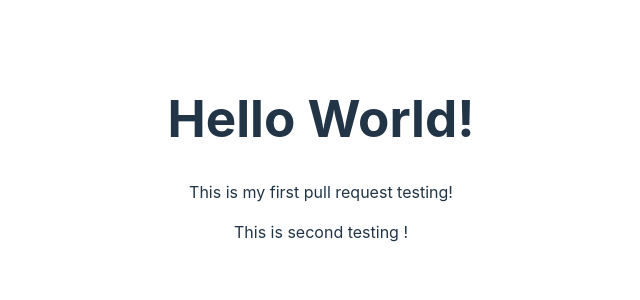
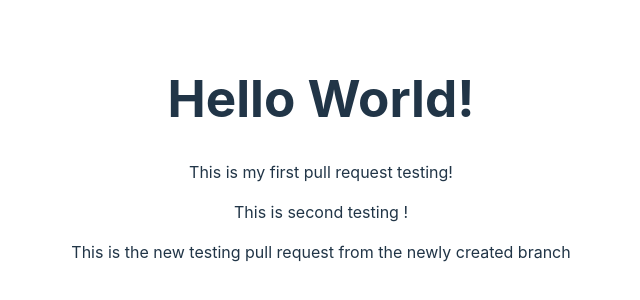
Before and after one commit to Akmal1796/TestProject, a React (Vite) app: page / in a window 1280 px wide. Shown: the part 242-542 px from the top of the page, without its empty margins (319-959 px from the left). Built offline with nearby package versions, Linux system fonts and the light colour scheme.

Commit message:
New Pull request

```diff
--- a/src/App.jsx
+++ b/src/App.jsx
@@ -9,6 +9,8 @@ function App() {
         <h1>Hello World!</h1>
         <p>This is my first pull request testing!</p>
         <p>This is second testing !</p>
+
+        <p>This is the new testing pull request from the newly created branch</p>
     </>
   )
 }
```
